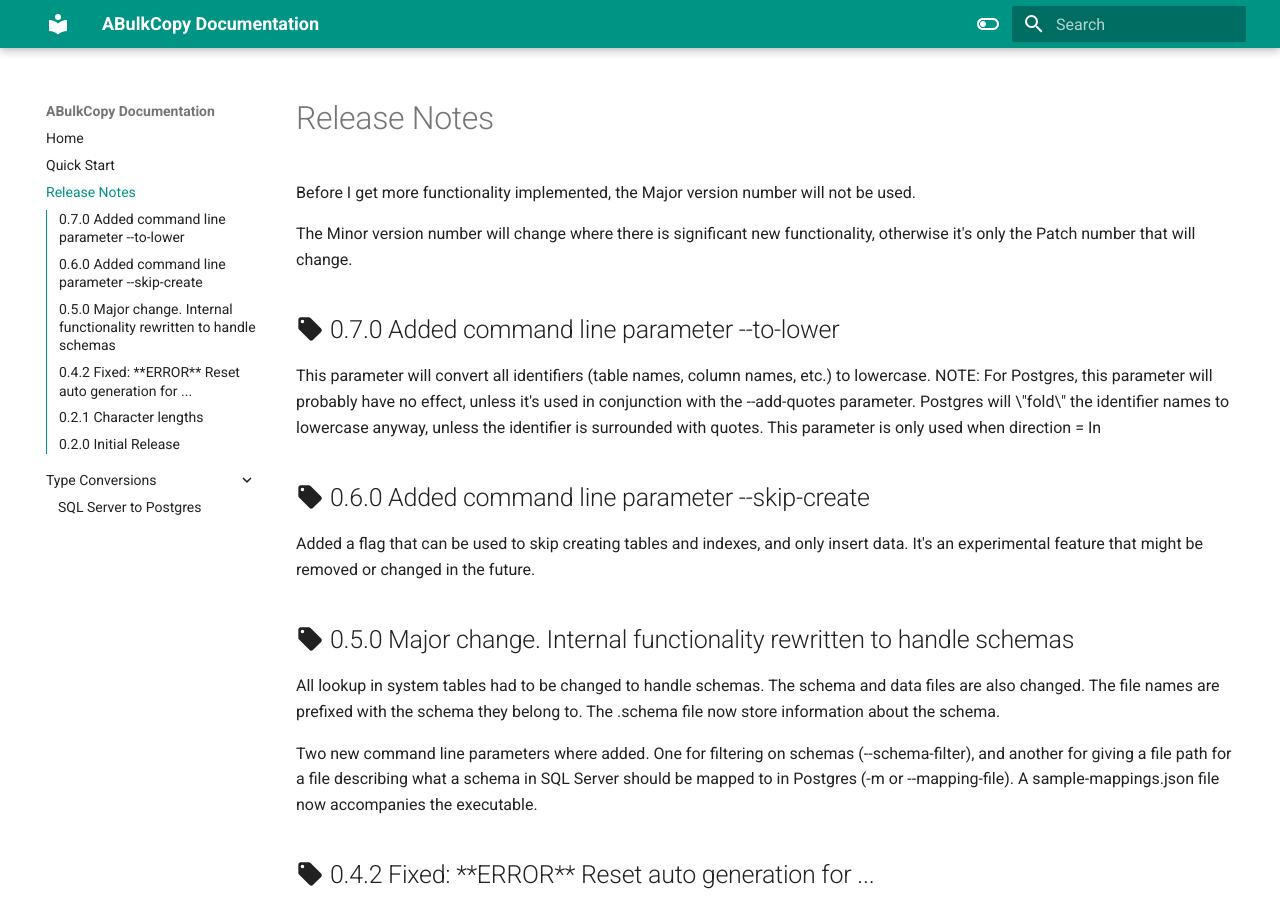
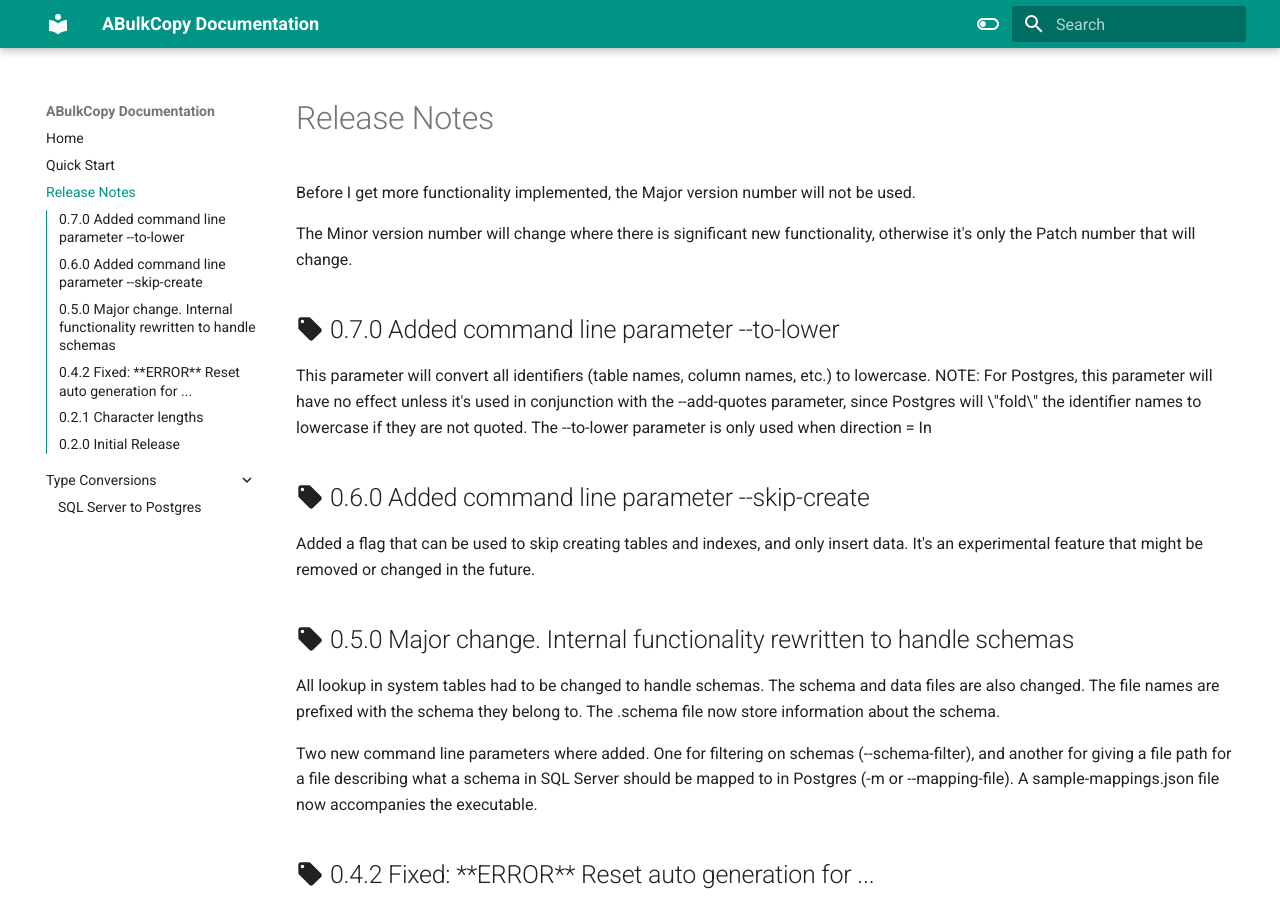
Before and after one commit to ArveH/ABulkCopy.Docs, an MkDocs documentation site: the page built from docs/release_notes.md, in a window 1280 px wide and 900 px high. Built offline with MkDocs 1.6.1 and Material for MkDocs 9.7.7, drawn with Linux system fonts in a browser that asks for light colours.

Commit message:
Changed text for version 0.7.0

```diff
--- a/docs/release_notes.md
+++ b/docs/release_notes.md
@@ -6,7 +6,7 @@
 
 ## :material-tag: 0.7.0 Added command line parameter --to-lower
 
-This parameter will convert all identifiers (table names, column names, etc.) to lowercase. NOTE: For Postgres, this parameter will probably have no effect, unless it's used in conjunction with the --add-quotes parameter. Postgres will \"fold\" the identifier names to lowercase anyway, unless the identifier is surrounded with quotes. This parameter is only used when direction = In
+This parameter will convert all identifiers (table names, column names, etc.) to lowercase. NOTE: For Postgres, this parameter will have no effect unless it's used in conjunction with the --add-quotes parameter, since Postgres will \"fold\" the identifier names to lowercase if they are not quoted. The --to-lower parameter is only used when direction = In
 
 ## :material-tag: 0.6.0 Added command line parameter --skip-create
 
```
